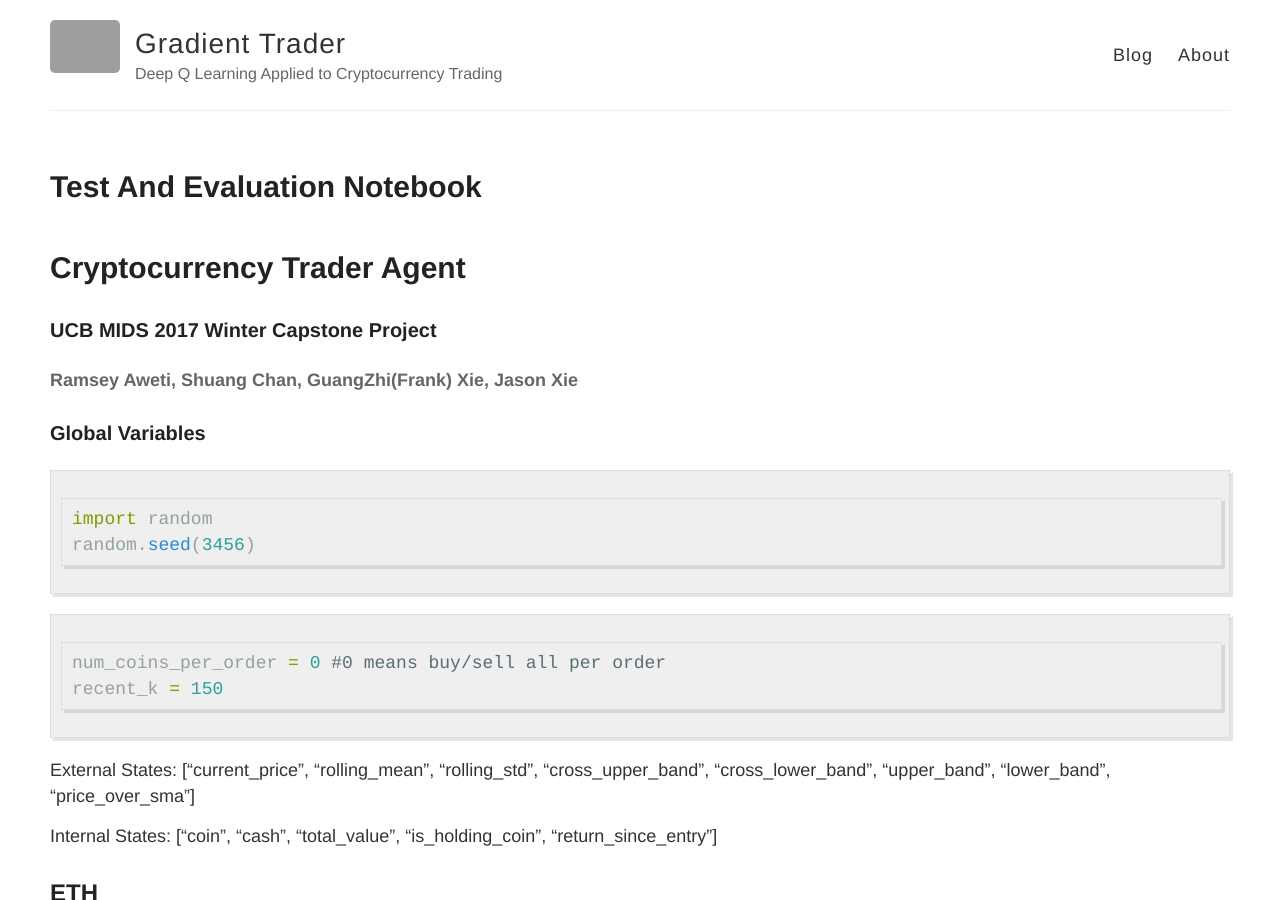
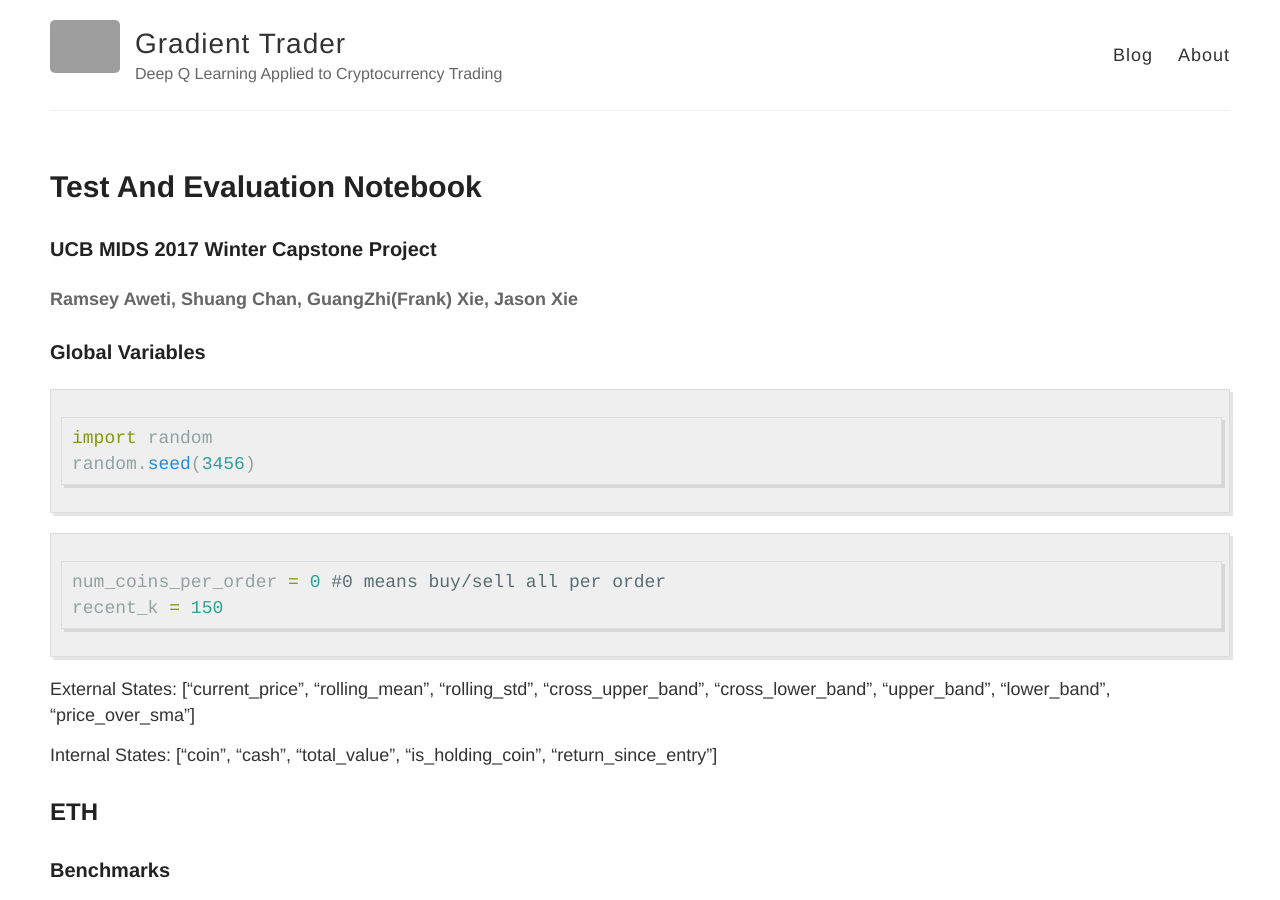
Before and after one commit to GradientTrader/gradienttrader.github.io, a Jekyll site: the page built from _posts/2017-12-01-Test-and-Evaluation-Notebook.md, in a window 1280 px wide and 900 px high. Built offline with Jekyll 4.4.1, drawn with Linux system fonts in a browser that asks for light colours; our own code applies the rules of GitHub Pages for plain Markdown files; grey boxes are pictures that could not be loaded.

Commit message:
Update 2017-12-01-Test-and-Evaluation-Notebook.md

```diff
--- a/_posts/2017-12-01-Test-and-Evaluation-Notebook.md
+++ b/_posts/2017-12-01-Test-and-Evaluation-Notebook.md
@@ -1,5 +1,3 @@
-
-# Cryptocurrency Trader Agent
 
 ### UCB MIDS 2017 Winter Capstone Project
 #### Ramsey Aweti, Shuang Chan, GuangZhi(Frank) Xie, Jason Xie
```
